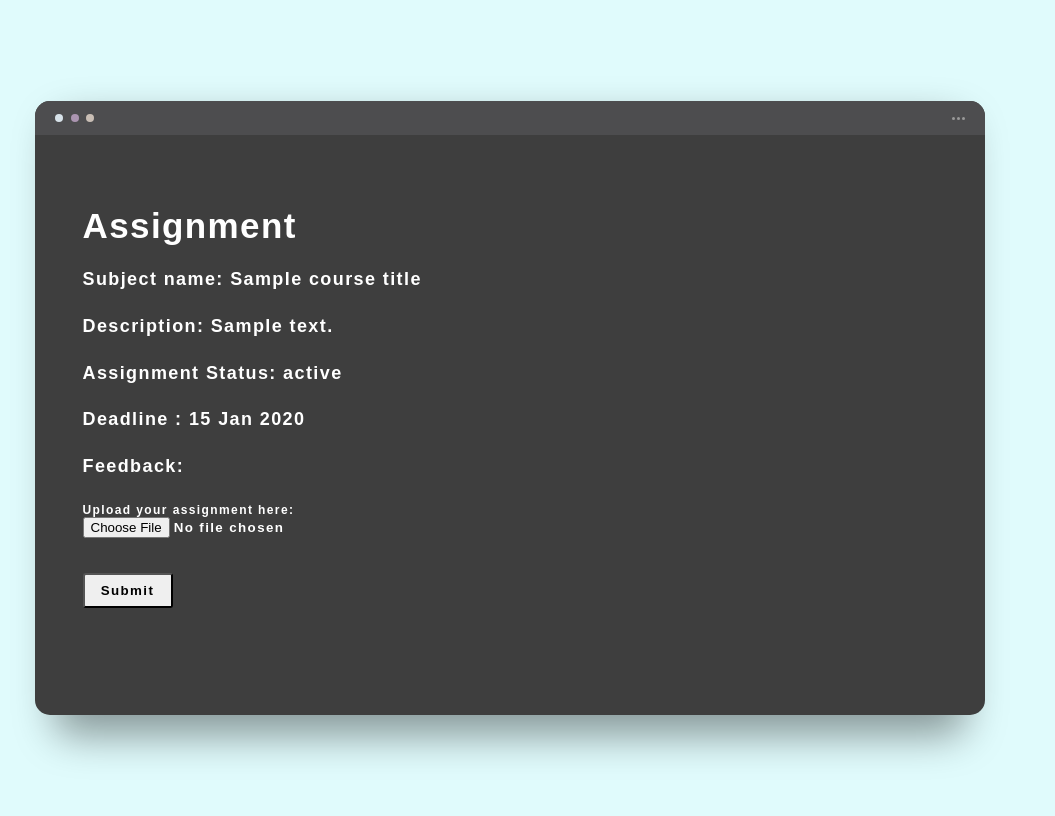
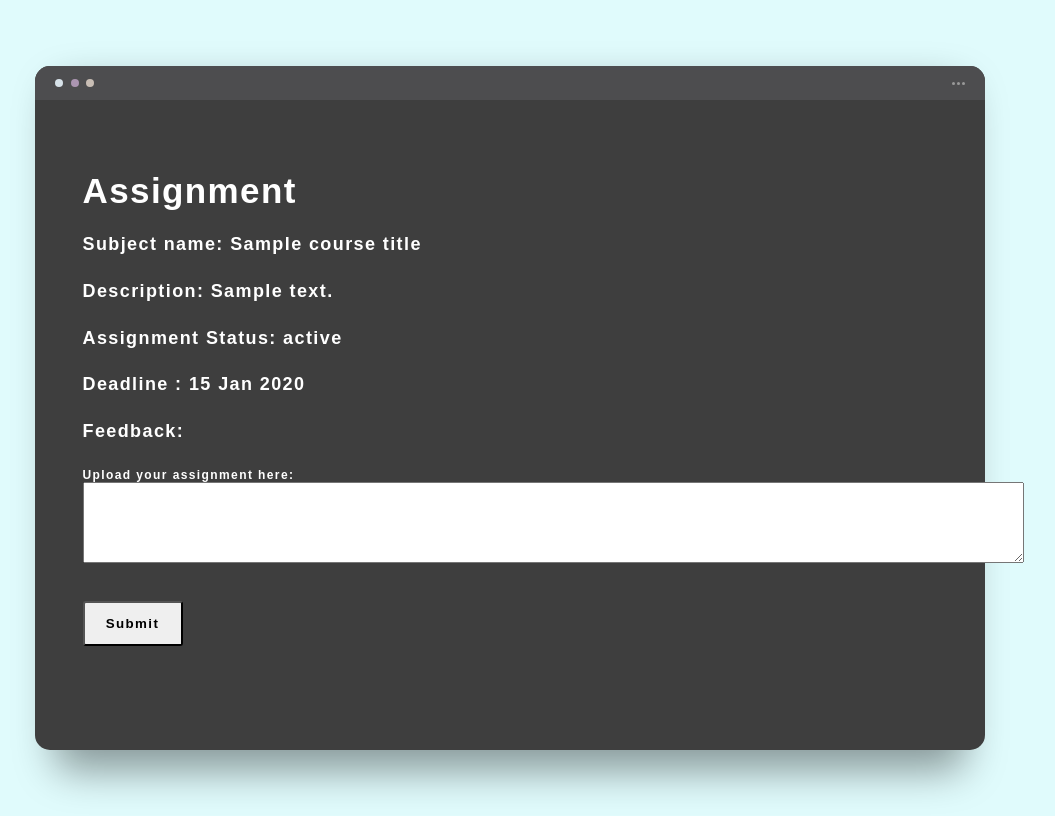
Before and after one commit to cbitosc/HTF22-Team-06, a Node server app: template templates/assignment_submission.ejs in a window 1280 px wide. Shown: the whole page, without its empty margins (130-1185 px from the left). Run offline with Node 20, Linux system fonts and the light colour scheme; the template is opened without the code that fills it: most values are stand-ins (such as "Sample title", 1, 10 or a date in 2020); some libraries are stand-ins or nearby versions.

Commit message:
assignment submission

```diff
--- a/public/css/assignment_landing.css
+++ b/public/css/assignment_landing.css
@@ -224,8 +224,8 @@ h2 {
 
 input[type="submit"] {
   margin-top: 35px;
-  width: 90px;
-  height: 35px;
+  width: 100px;
+  height: 45px;
   border-radius: 3px;
 }
 
--- a/templates/assignment_submission.ejs
+++ b/templates/assignment_submission.ejs
@@ -26,7 +26,7 @@
                     </div>
                 </div>
                 <div class="screen-body">
-                    <div class="main" style="width: 950px;height:580px;padding:5% ">
+                    <div class="main" style="width: 950px;height:650px;padding:5% ">
                         <h1>Assignment</h1>
                         <h2>Subject name: <%=course_title%>
                         </h2>
@@ -39,7 +39,7 @@
                         <h2>Feedback: </h2>
                         <label for="upload">Upload your assignment here: </label><br>
                         <form class="formS" action="#" method="post">
-                            <input type="file" name="upload" placeholder="upload here"><br>
+                            <textarea name="upload" id="" cols="115" rows="5"></textarea><br>
                             <input type="submit" name="" value="Submit">
                         </form>
                     </div>
```
